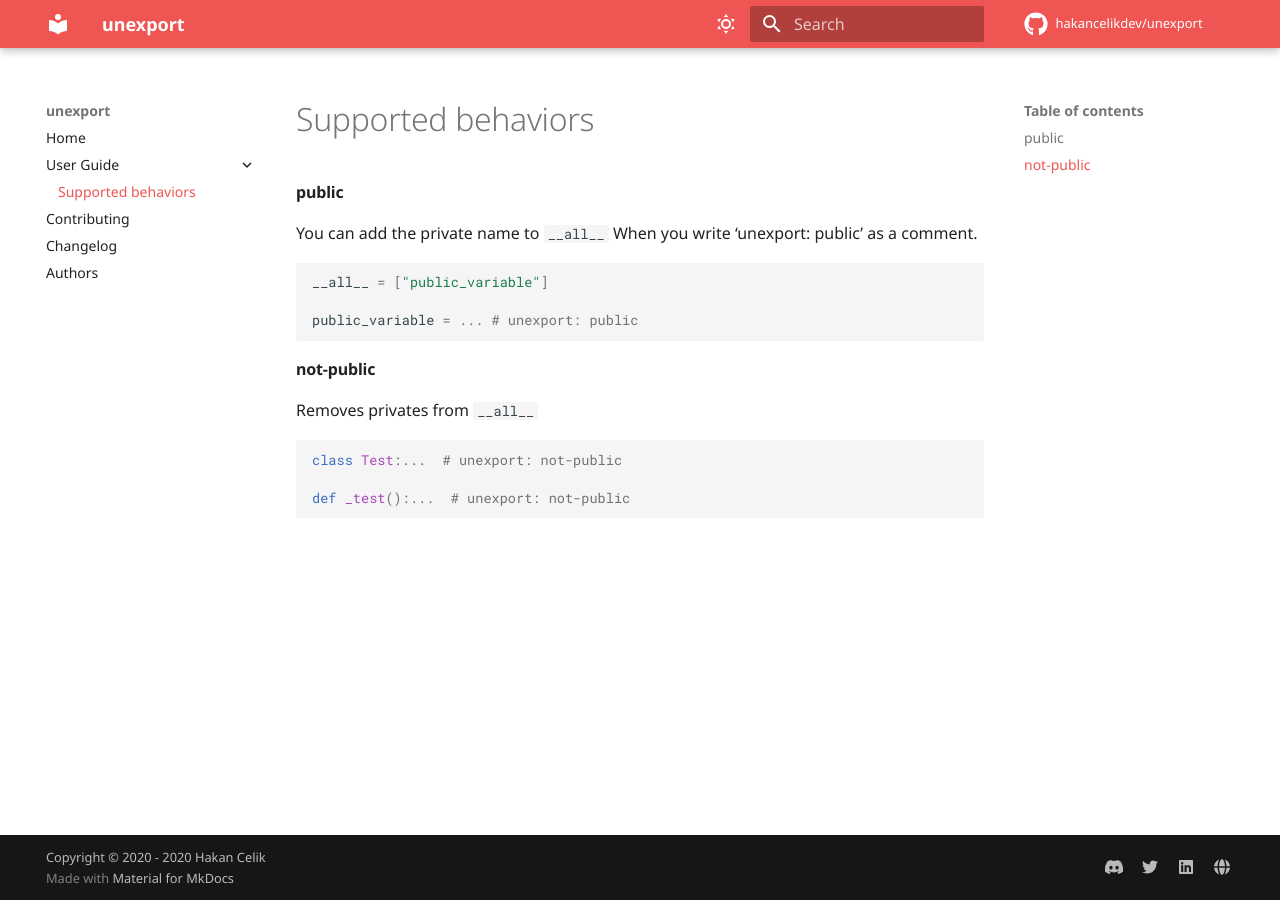
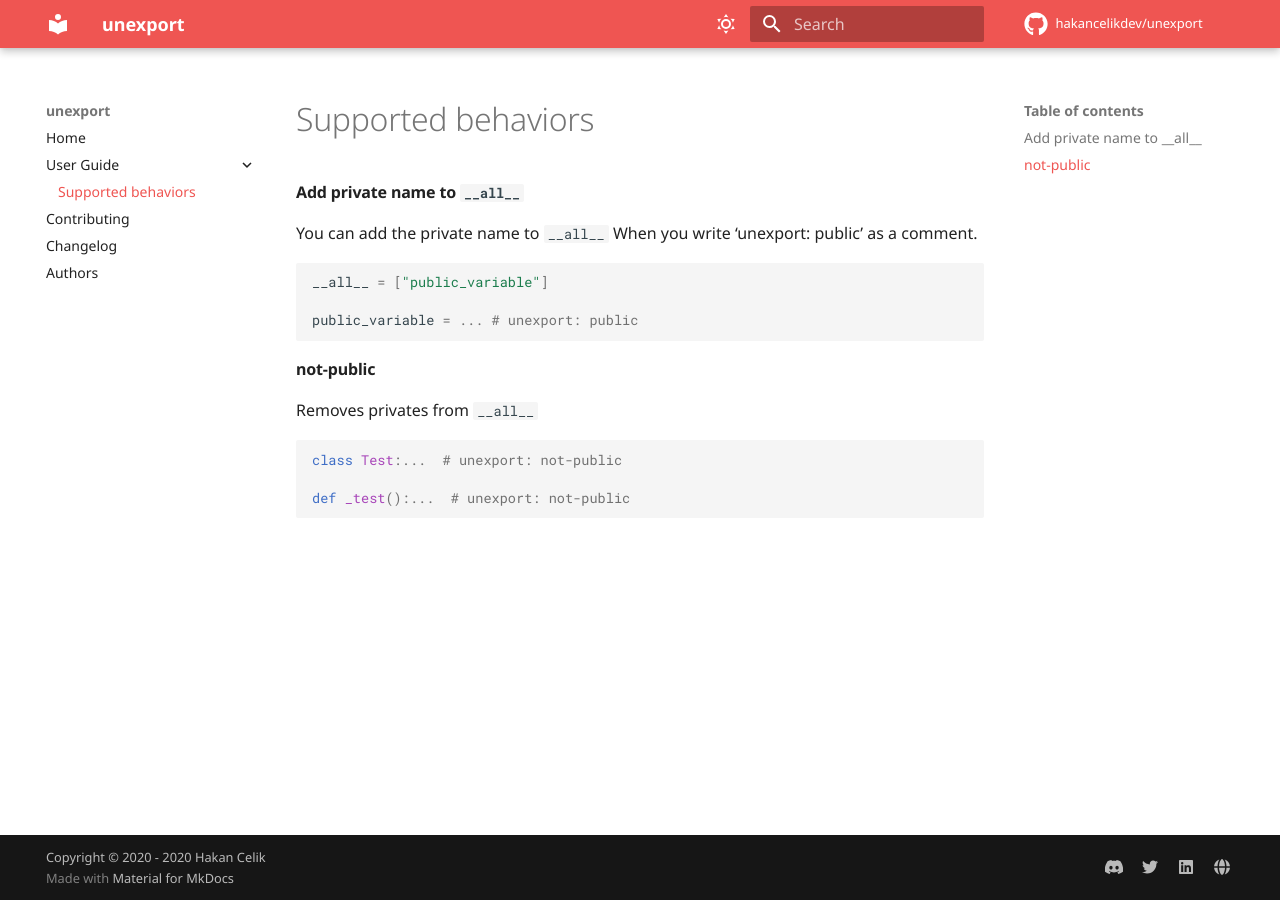
Before and after one commit to hakancelikdev/unexport, an MkDocs documentation site: the page built from docs/tutorials/supported-behaviors.md, in a window 1280 px wide. Built offline with MkDocs 1.6.1 and Material for MkDocs 9.7.7, drawn with Linux system fonts in a browser that asks for light colours; comment, search, counter and statistics services are not loaded; the version menu is left out.

Commit message:
Update docs/tutorials/supported-behaviors.md

```diff
--- a/docs/tutorials/supported-behaviors.md
+++ b/docs/tutorials/supported-behaviors.md
@@ -1,4 +1,4 @@
-## public
+## Add private name to `__all__`
 
 You can add the private name to `__all__`  When you write 'unexport: public' as a comment.
 
```
